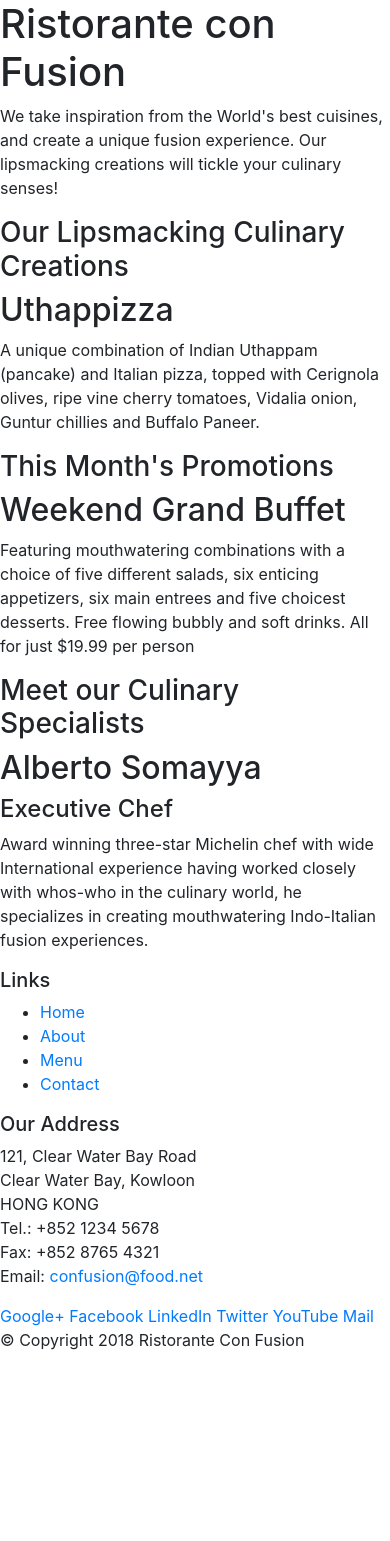
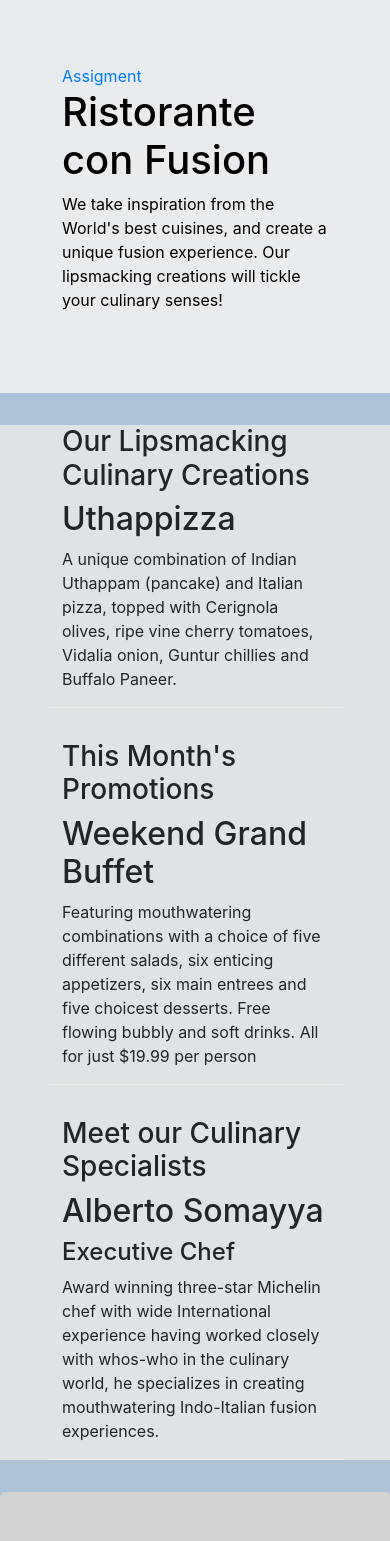
Before and after one commit to mbulucay/Front-End-Web-UI-Frameworks-and-Tools-Bootstrap-4, a website: page Week 1/index.html in a window 390 px wide. Shown: the top 1541 px of the page. Before the commit the page ends 1368 px from the top, so only its background shows below. Drawn offline with nearby package versions, Linux system fonts and the light colour scheme.

Commit message:
End of Week 1

```diff
--- a/Week 1/index.html
+++ b/Week 1/index.html
@@ -8,77 +8,82 @@
     <meta http-equiv="X-UA-Compatible" content="IE=edge">
 
     <link rel="stylesheet" href="node_modules/bootstrap/dist/css/bootstrap.min.css">
+    <link rel="stylesheet" href="static/css/styles.css">
 
     <title>Muhammed Bedir ULUCAY</title>
 </head>
 
-<body>
-    <div class = "container">
+<body style="background-color: #acc3d8;"  >
 
+    <header class="jumbotron jumbotron-fluid" style="color: #000000;background-image: url('')">
+        <div class="container">
+            <div class="row row-header" style="margin: 2em;">
+                <div class="col-12 col-sm-6 col-lg-4">
+                    <a href="Assigment/index.html"> Assigment </a>
+                </div>
+                <div class ="col-12 col-lg-6">
 
-    </div>
-
-    <header>
-        <div>
-            <div>
-                <div>
                     <h1>Ristorante con Fusion</h1>
-                    <p>We take inspiration from the World's best cuisines, and create a unique fusion experience. Our lipsmacking creations will tickle your culinary senses!</p>
+                    <p>We take inspiration from the World's best cuisines, and create a unique fusion experience.
+                       Our lipsmacking creations will tickle your culinary senses!</p>
                 </div>
-                <div>
+                <div class="col-12 col-sm">
                 </div>
             </div>
         </div>
     </header>
 
 
-    <div>
-        <div>
-            <div>
+    <div class="container"  style="background-color:#dee4e6">
+        <div class="row row-content align-items-center" style="margin: 2em;">
+            <div class="col-12 col-sm-4 order-sm-last col-lg-4">
                 <h3>Our Lipsmacking Culinary Creations</h3>
             </div>
-            <div>
+            <div class="col-12 col-sm order-sm-first col-lg">
                 <h2>Uthappizza</h2>
-                <p>A unique combination of Indian Uthappam (pancake) and Italian pizza, topped with Cerignola olives, ripe vine cherry tomatoes, Vidalia onion, Guntur chillies and Buffalo Paneer.</p>
+                <p>A unique combination of Indian Uthappam (pancake) and Italian pizza, topped with Cerignola olives, ripe vine cherry tomatoes,
+                    Vidalia onion, Guntur chillies and Buffalo Paneer.</p>
             </div>
         </div>
 
 
-        <div>
-            <div>
+        <div class="row  row-content align-items-center" style="margin: 2em;">
+            <div class="col-12 col-sm-4 col-lg-4">
                 <h3>This Month's Promotions</h3>
             </div>
-            <div>
+            <div class="col-12 col-sm col-lg">
                 <h2>Weekend Grand Buffet</h2>
-                <p>Featuring mouthwatering combinations with a choice of five different salads, six enticing appetizers, six main entrees and five choicest desserts. Free flowing bubbly and soft drinks. All for just $19.99 per person </p>
+                <p>Featuring mouthwatering combinations with a choice of five different salads, six enticing appetizers,
+                    six main entrees and five choicest desserts. Free flowing bubbly and soft drinks. All for just $19.99 per person </p>
             </div>
         </div>
 
-        <div>
-            <div>
+        <div class="row  row-content align-items-center" style="margin: 2em;">
+            <div class="col-12 col-sm-4 order-sm-last col-lg-4">
                 <h3>Meet our Culinary Specialists</h3>
             </div>
-            <div>
+            <div class="col-12 col-sm order-sm-first col-lg">
                 <h2>Alberto Somayya</h2>
                 <h4>Executive Chef</h4>
-                <p>Award winning three-star Michelin chef with wide International experience having worked closely with whos-who in the culinary world, he specializes in creating mouthwatering Indo-Italian fusion experiences. </p>
+                <p>Award winning three-star Michelin chef with wide International experience having worked closely with whos-who in the culinary world,
+                    he specializes in creating mouthwatering Indo-Italian fusion experiences. </p>
             </div>
         </div>
     </div>
 
-    <footer>
-        <div>
-            <div>
-                <div>
+    <footer class="jumbotron footer">
+        <div class = "container">
+            <div class="row justify-content-center" style="margin: 2em;">
+                <div class ="col-4 offset-1 offset-sm-1 col-sm-2 col-lg-3 align-self-center">
                     <h5>Links</h5>
-                    <ul>
+                    <ul class="list-unstyled">
                         <li><a href="#">Home</a></li>
                         <li><a href="#">About</a></li>
                         <li><a href="#">Menu</a></li>
                         <li><a href="#">Contact</a></li>
                     </ul>
                 </div>
-                <div>
+                <div class="col-7 col-sm-5 col-lg-5">
                     <h5>Our Address</h5>
                     <address>
 		              121, Clear Water Bay Road<br>
@@ -89,19 +94,19 @@
 		              Email: <a href="mailto:confusion@food.net">confusion@food.net</a>
 		           </address>
                 </div>
-                <div>
-                    <div>
-                        <a href="http://google.com/+">Google+</a>
-                        <a href="http://www.facebook.com/profile.php?id=">Facebook</a>
-                        <a href="http://www.linkedin.com/in/">LinkedIn</a>
-                        <a href="http://twitter.com/">Twitter</a>
-                        <a href="http://youtube.com/">YouTube</a>
+                <div class="col-12 col-sm-3 col-lg-3 align-self-center">
+                    <div class="text-center">
+                        <a href="http://google.com/+">Google+</a><br>
+                        <a href="http://www.facebook.com/profile.php?id=">Facebook</a><br>
+                        <a href="http://www.linkedin.com/in/">LinkedIn</a><br>
+                        <a href="http://twitter.com/">Twitter</a><br>
+                        <a href="http://youtube.com/">YouTube</a><br>
                         <a href="mailto:">Mail</a>
                     </div>
                 </div>
            </div>
-           <div>
-                <div>
+           <div class="row justify-content-center" style="margin: 2em;">
+                <divc class="col-auto">
                     <p>© Copyright 2018 Ristorante Con Fusion</p>
                 </div>
            </div>
--- /dev/null
+++ b/Week 1/static/css/styles.css
@@ -0,0 +1,17 @@
+.row-header{
+    margin: 0px auto;
+    padding: 0px auto;
+}
+
+.row-content{
+    margin: 0px auto;
+    padding: 50px 0px 50px 0px auto;
+    border-bottom: 1px ridge;
+    min-height: 200px;
+}
+
+.footer{
+    background-color:rgb(211, 211, 211);
+    margin: 0px auto;
+    padding: 20px 0px 20px 0px;
+}
```
Also changed, not shown: Week 1/aboutus.html (added, +111 -0 lines).
